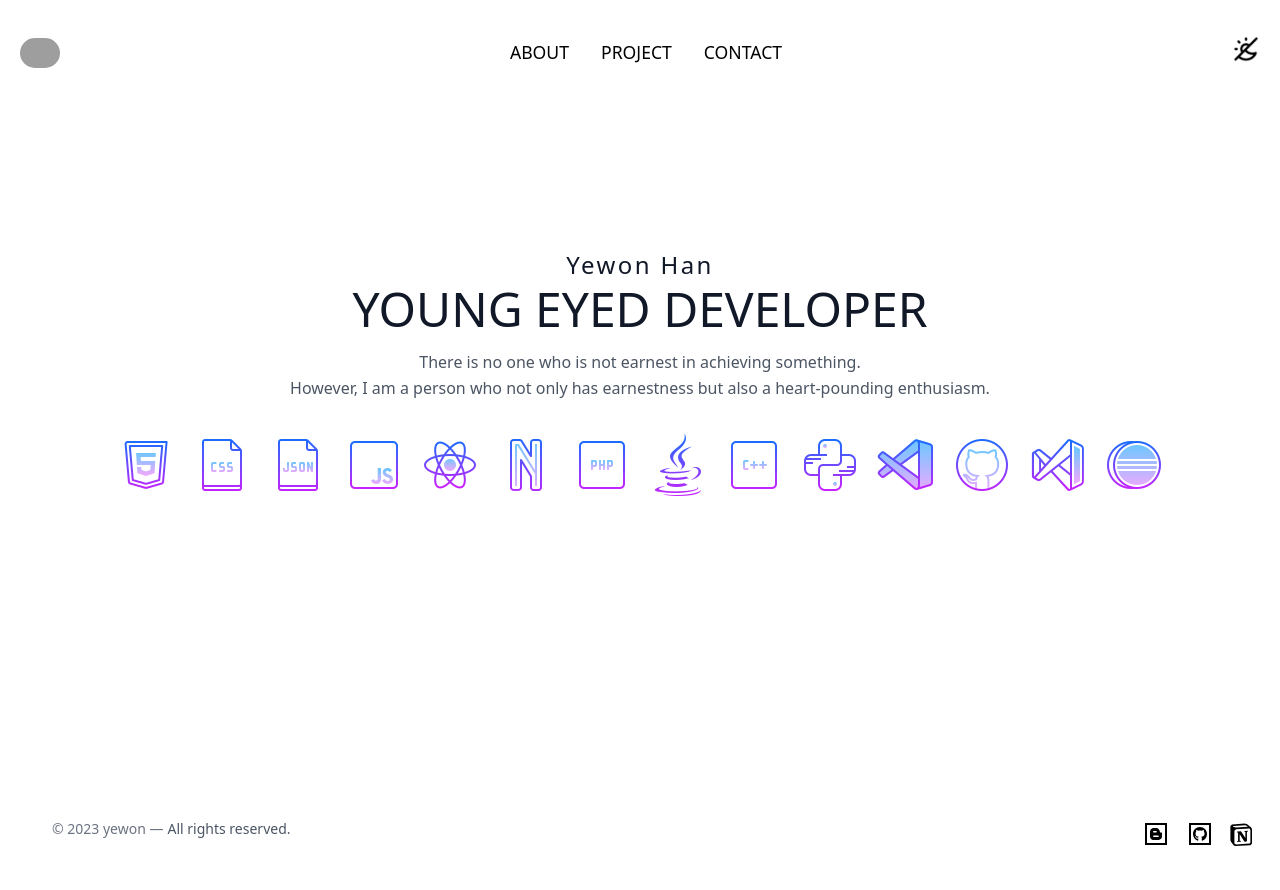
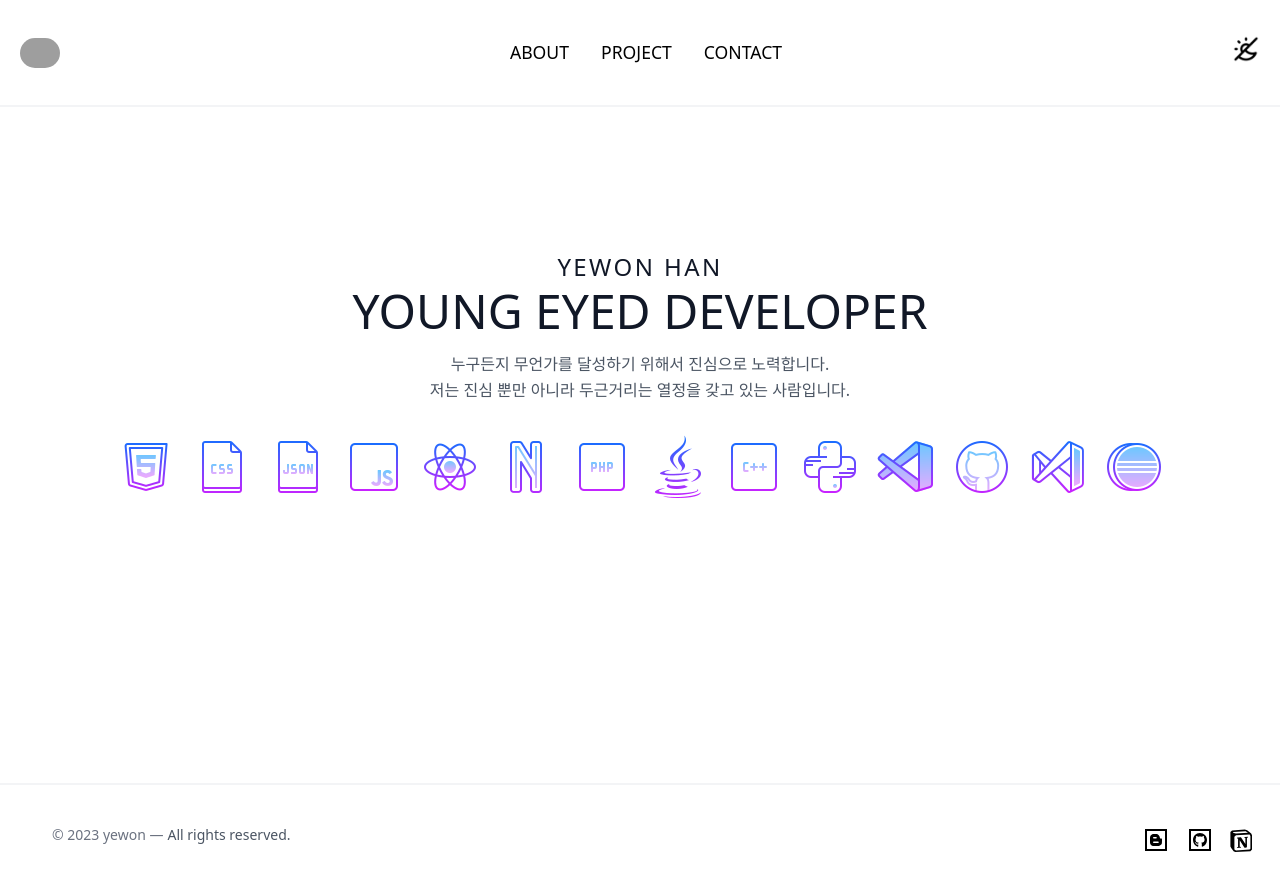
Before and after one commit to talkingOrange/NextJS_Portfolio, a Next.js app: page / in a window 1280 px wide. Shown: the top 890 px of the page. Built offline with nearby package versions, Linux system fonts and the light colour scheme; no server answers; grey boxes are pictures that could not be loaded; what @lyket/react would draw is missing.

Commit message:
[ style ] 스타일 변경

```diff
--- a/src/components/@common/Footer.tsx
+++ b/src/components/@common/Footer.tsx
@@ -1,7 +1,7 @@
 export default function Footer() {
   return (
     <>
-      <footer className="text-gray-600 body-font relative translate-y-full">
+      <footer className="text-gray-600 body-font relative translate-y-full border-t-2 border-gray-100">
         <div className="container px-5 py-8 mx-auto flex items-center sm:flex-row flex-col">
           <p className="text-sm text-gray-500 sm:ml-4 sm:pl-4 sm:py-2 sm:mt-0 mt-4">
             © 2023 yewon —
--- a/src/components/@common/header/Header.tsx
+++ b/src/components/@common/header/Header.tsx
@@ -6,7 +6,7 @@ import Link from "next/link";
 export default function Header() {
   return (
     <>
-      <header className="text-gray-600 body-font">
+      <header className="text-gray-600 body-font border-b-2 border-gray-100 ">
         <div className="container mx-auto flex flex-wrap p-5 flex-col md:flex-row items-center">
           <Link href="/" legacyBehavior>
             <div className="flex items-center mb-4 md:mb-0 cursor-pointer">
--- a/src/components/index/Introduce.tsx
+++ b/src/components/index/Introduce.tsx
@@ -5,16 +5,15 @@ export default function Introduce() {
         <div className="container px-5 pt-20 mt-16 mx-auto flex flex-wrap">
           <div className="flex flex-col text-center w-full">
             <h2 className="text-2xl text-gray-900 tracking-widest font-medium title-font mb-1">
-              Yewon Han
+              YEWON HAN
             </h2>
             <h1 className="sm:text-5xl text-3xl font-medium title-font mb-4 text-gray-900">
               YOUNG EYED DEVELOPER
             </h1>
             <p className="lg:w-2/3 mx-auto leading-relaxed text-base">
-              There is no one who is not earnest in achieving something.
+              누구든지 무언가를 달성하기 위해서 진심으로 노력합니다.
               <br />
-              However, I am a person who not only has earnestness but also a
-              heart-pounding enthusiasm.
+              저는 진심 뿐만 아니라 두근거리는 열정을 갖고 있는 사람입니다.
             </p>
           </div>
         </div>
--- a/src/pages/index.tsx
+++ b/src/pages/index.tsx
@@ -2,7 +2,7 @@ import Seo from "@/components/@common/Seo";
 import Introduce from "../components/index/Introduce";
 import Skills from "../components/index/Skills";
 
-export default function about() {
+export default function home() {
   return (
     <>
       <div>
--- a/src/styles/globals.css
+++ b/src/styles/globals.css
@@ -10,6 +10,7 @@
 html {
   box-sizing: border-box;
   height: 100%;
+
 }
 
 *,
```
Also changed, not shown: public/backgroundImg.jpg (added).
